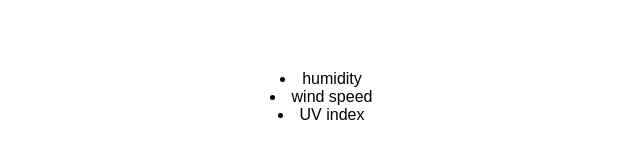
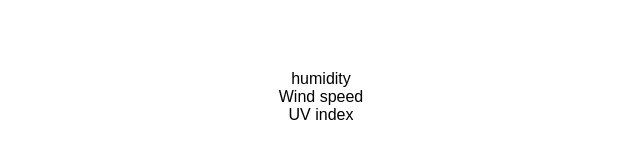
Before and after one commit to chavezdon17/06-Sever-Side-API, a plain HTML site: page index.html in a window 1280 px wide. Shown: the part 517-676 px from the top of the page, 319-959 px from the left. Drawn offline with nearby package versions, Linux system fonts and the light colour scheme.

Commit message:
wind speed display

```diff
--- a/index.html
+++ b/index.html
@@ -19,14 +19,18 @@
       <p class="desc"></p>
       <p class="temp"></p>
       <p class="icon"></p>
+      <p>humidity</p>
+      <p class="hum"></p>
+      <p>Wind speed</p>
+      <p class="windSpeed"></p>
+      <p>UV index</p>
+      <p class="uvIndex"></p>
     </div>
 
     <div id="weatherView"></div>
 
-    <div class="todaysInfo">
-      <li>humidity</li>
-      <li>wind speed</li>
-      <li>UV index</li>
+     <div class="fiveDayForcast" >
+
     </div>
 
     <div id="city-button-element" style="margin-top: 10"></div>
```
